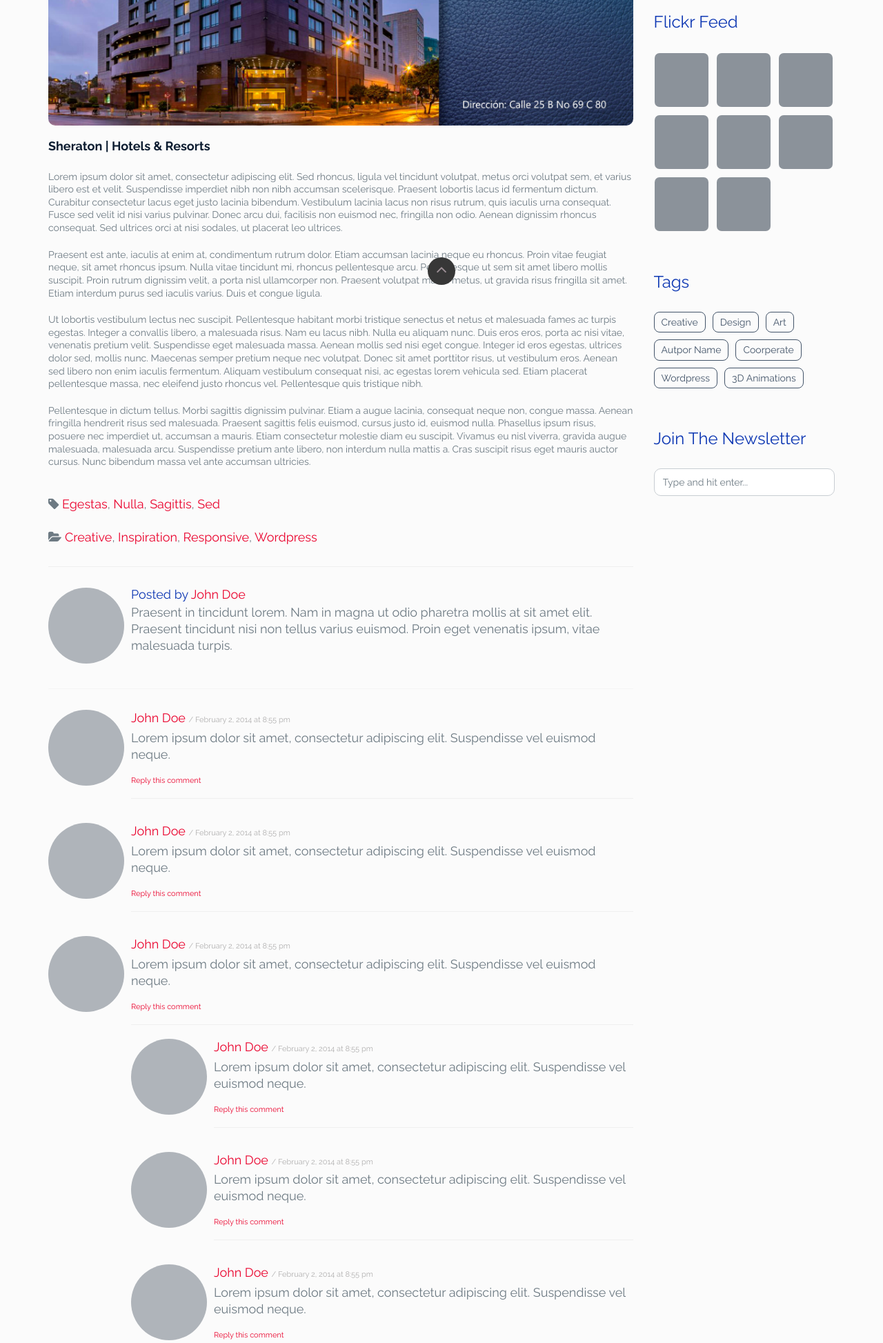
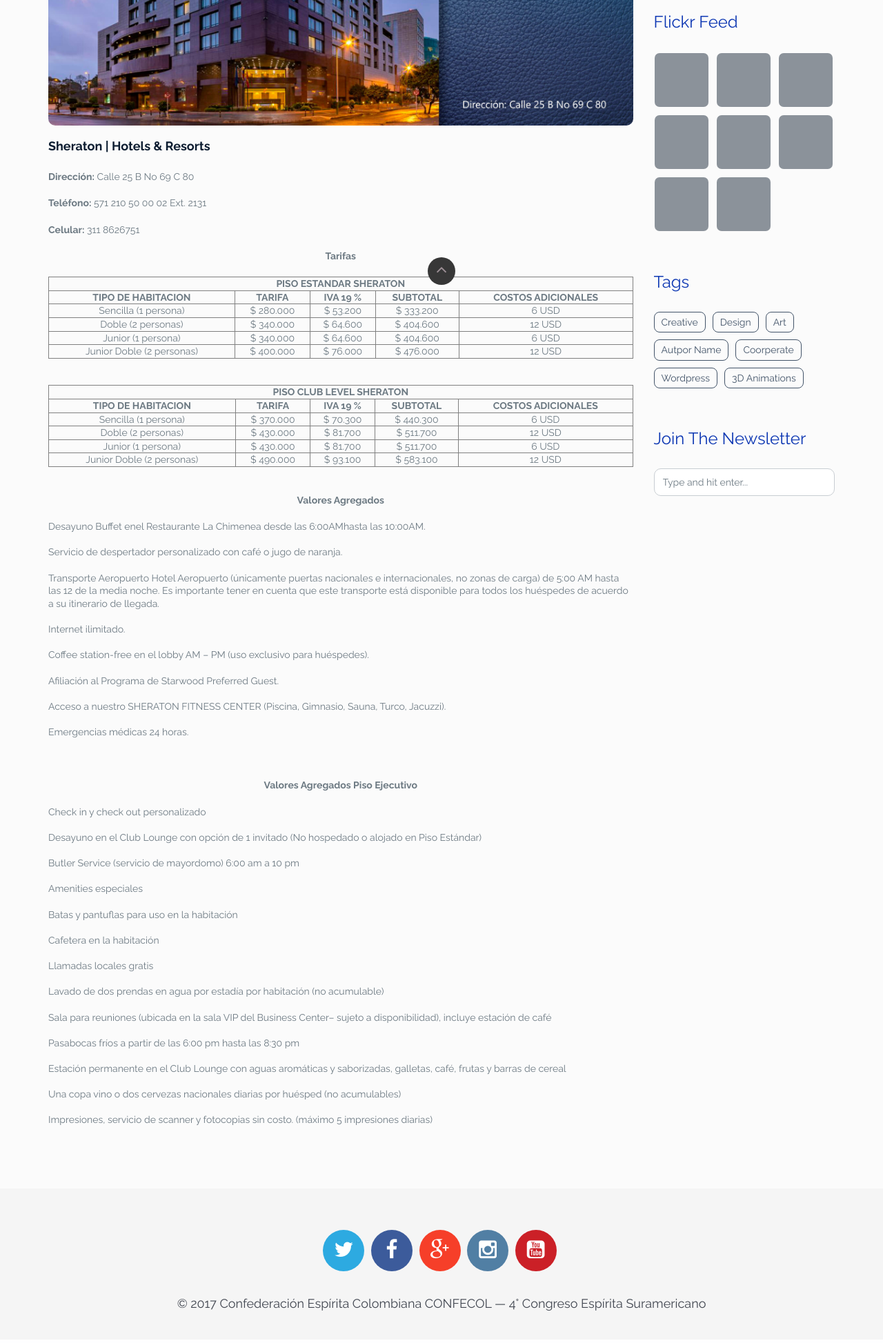
Before and after one commit to enteraweb/4ces, a PHP site: page /sheraton.php in a window 1280 px wide. Shown: the part 487-2434 px from the top of the page at 69% size. After the commit the page ends 2387 px from the top, so only its background shows below. Run offline with PHP 8.4, Linux system fonts and the light colour scheme.

Commit message:
sheraton
hotel

```diff
--- a/sheraton.php
+++ b/sheraton.php
@@ -96,133 +96,136 @@
                 </div>
                 <div class="post-body">
                     <div class="post-excerpt">
+                        <p><strong>Dirección:</strong> Calle 25 B No 69 C 80</p>
+                        <p><strong>Teléfono:</strong> 571 210 50 00 02 Ext. 2131</p>
+                        <p><strong>Celular:</strong> 311 8626751</p>
+                        <p align="center"><strong>Tarifas</strong></p>
+                                <p><table style="width: 100%; height: auto;" width="100%" border="1" class="col-md-5">
+                                    <tr>
+                                        <td colspan="5" align="center"><strong>PISO ESTANDAR SHERATON</strong></td>
+                                    </tr>
+                                    <tr>
+                                        <td align="center"><strong>TIPO DE HABITACION</strong></td>
+                                        <td align="center"><strong>TARIFA</strong></td>
+                                        <td align="center"><strong>IVA 19 %</strong></td>
+                                        <td align="center"><strong>SUBTOTAL</strong></td>
+                                        <td align="center"><strong>COSTOS ADICIONALES</strong></td>
+                                    </tr>
+                                    <tr>
+                                        <td align="center">Sencilla (1 persona)</td>
+                                        <td align="center">$ 280.000</td>
+                                        <td align="center">$ 53.200</td>
+                                        <td align="center">$ 333.200</td>
+                                        <td align="center">6 USD</td>
+                                    </tr>
+                                    <tr>
+                                        <td align="center">Doble (2 personas)</td>
+                                        <td align="center">$ 340.000</td>
+                                        <td align="center">$ 64.600</td>
+                                        <td align="center">$ 404.600</td>
+                                        <td align="center">12 USD</td>
+                                    </tr>
+                                    <tr>
+                                        <td align="center">Junior (1 persona)</td>
+                                        <td align="center">$ 340.000</td>
+                                        <td align="center">$ 64.600</td>
+                                        <td align="center">$ 404.600</td>
+                                        <td align="center">6 USD</td>
+                                    </tr>
+                                    <tr>
+                                        <td align="center">Junior Doble (2 personas)</td>
+                                        <td align="center">$ 400.000</td>
+                                        <td align="center">$ 76.000</td>
+                                        <td align="center">$ 476.000</td>
+                                        <td align="center">12 USD</td>
+                                    </tr>
+                                </table></p>
+                                <p>&nbsp;</p>
+                                <p><table style="width: 100%; height: auto;" width="100%" border="1" class="col-md-5">
+                                    <tr>
+                                        <td colspan="5" align="center"><strong>PISO CLUB LEVEL SHERATON</strong></td>
+                                    </tr>
+                                    <tr>
+                                        <td align="center"><strong>TIPO DE HABITACION</strong></td>
+                                        <td align="center"><strong>TARIFA</strong></td>
+                                        <td align="center"><strong>IVA 19 %</strong></td>
+                                        <td align="center"><strong>SUBTOTAL</strong></td>
+                                        <td align="center"><strong>COSTOS ADICIONALES</strong></td>
+                                    </tr>
+                                    <tr>
+                                        <td align="center">Sencilla (1 persona)</td>
+                                        <td align="center">$ 370.000</td>
+                                        <td align="center">$ 70.300</td>
+                                        <td align="center">$ 440.300</td>
+                                        <td align="center">6 USD</td>
+                                    </tr>
+                                    <tr>
+                                        <td align="center">Doble (2 personas)</td>
+                                        <td align="center">$ 430.000</td>
+                                        <td align="center">$ 81.700</td>
+                                        <td align="center">$ 511.700</td>
+                                        <td align="center">12 USD</td>
+                                    </tr>
+                                    <tr>
+                                        <td align="center">Junior (1 persona)</td>
+                                        <td align="center">$ 430.000</td>
+                                        <td align="center">$ 81.700</td>
+                                        <td align="center">$ 511.700</td>
+                                        <td align="center">6 USD</td>
+                                    </tr>
+                                    <tr>
+                                        <td align="center">Junior Doble (2 personas)</td>
+                                        <td align="center">$ 490.000</td>
+                                        <td align="center">$ 93.100</td>
+                                        <td align="center">$ 583.100</td>
+                                        <td align="center">12 USD</td>
+                                    </tr>
+                                </table></p>
 
-                        <p>Lorem ipsum dolor sit amet, consectetur adipiscing elit. Sed rhoncus, ligula vel tincidunt volutpat, metus orci volutpat sem, et varius libero est et velit. Suspendisse imperdiet nibh non nibh accumsan scelerisque. Praesent lobortis lacus id fermentum dictum. Curabitur consectetur lacus eget justo lacinia bibendum. Vestibulum lacinia lacus non risus rutrum, quis iaculis urna consequat. Fusce sed velit id nisi varius pulvinar. Donec arcu dui, facilisis non euismod nec, fringilla non odio. Aenean dignissim rhoncus consequat. Sed ultrices orci at nisi sodales, ut placerat leo ultrices.</p>
-
-                        <p>Praesent est ante, iaculis at enim at, condimentum rutrum dolor. Etiam accumsan lacinia neque eu rhoncus. Proin vitae feugiat neque, sit amet rhoncus ipsum. Nulla vitae tincidunt mi, rhoncus pellentesque arcu. Pellentesque ut sem sit amet libero mollis suscipit. Proin rutrum dignissim velit, a porta nisl ullamcorper non. Praesent volutpat mattis metus, ut gravida risus fringilla sit amet. Etiam interdum purus sed iaculis varius. Duis et congue ligula.</p>
-
-                        <p>Ut lobortis vestibulum lectus nec suscipit. Pellentesque habitant morbi tristique senectus et netus et malesuada fames ac turpis egestas. Integer a convallis libero, a malesuada risus. Nam eu lacus nibh. Nulla eu aliquam nunc. Duis eros eros, porta ac nisi vitae, venenatis pretium velit. Suspendisse eget malesuada massa. Aenean mollis sed nisi eget congue. Integer id eros egestas, ultrices dolor sed, mollis nunc. Maecenas semper pretium neque nec volutpat. Donec sit amet porttitor risus, ut vestibulum eros. Aenean sed libero non enim iaculis fermentum. Aliquam vestibulum consequat nisi, ac egestas lorem vehicula sed. Etiam placerat pellentesque massa, nec eleifend justo rhoncus vel. Pellentesque quis tristique nibh.</p>
-
-                        <p>Pellentesque in dictum tellus. Morbi sagittis dignissim pulvinar. Etiam a augue lacinia, consequat neque non, congue massa. Aenean fringilla hendrerit risus sed malesuada. Praesent sagittis felis euismod, cursus justo id, euismod nulla. Phasellus ipsum risus, posuere nec imperdiet ut, accumsan a mauris. Etiam consectetur molestie diam eu suscipit. Vivamus eu nisl viverra, gravida augue malesuada, malesuada arcu. Suspendisse pretium ante libero, non interdum nulla mattis a. Cras suscipit risus eget mauris auctor cursus. Nunc bibendum massa vel ante accumsan ultricies.</p>
-
+                            <p>&nbsp;</p>
+                            <p align="center"><strong>Valores Agregados</strong></p>
+                            <ul type="square">
+                                <li>Desayuno  Buffet enel  Restaurante La  Chimenea  desde  las  6:00AMhasta las 10:00AM.</li><br>
+                                <li>Servicio de despertador personalizado con café o jugo de naranja.</li><br>
+                                <li>Transporte Aeropuerto Hotel Aeropuerto (únicamente puertas nacionales e internacionales, no zonas de carga) de 5:00 AM hasta las 12 de la media noche. Es importante tener en cuenta que este transporte está disponible para todos los huéspedes de acuerdo a su itinerario de llegada.</li><br>
+                                <li>Internet ilimitado.</li><br>
+                                <li>Coffee station-free  en el lobby AM – PM (uso exclusivo para huéspedes).</li><br>
+                                <li>Afiliación al Programa de Starwood Preferred Guest.</li><br>
+                                <li>Acceso a nuestro SHERATON FITNESS CENTER (Piscina, Gimnasio, Sauna, Turco, Jacuzzi).</li><br>
+                                <li>Emergencias médicas 24 horas.</li>
+                            </ul>
+                            <p>&nbsp;</p>
+                            <p align="center"><strong>Valores Agregados Piso Ejecutivo</strong></p>
+                            <ul type="square">
+                                <li>Check in y check out personalizado</li><br>
+                                <li>Desayuno en el Club Lounge con opción de 1 invitado (No hospedado o alojado en Piso Estándar)</li><br>
+                                <li>Butler Service (servicio de mayordomo) 6:00 am a 10 pm</li><br>
+                                <li>Amenities especiales</li><br>
+                                <li>Batas y pantuflas para uso en la habitación</li><br>
+                                <li>Cafetera en la habitación</li><br>
+                                <li>Llamadas locales gratis</li><br>
+                                <li>Lavado de dos prendas en agua por estadía por habitación (no acumulable)</li><br>
+                                <li>Sala para reuniones (ubicada en la sala VIP del Business Center– sujeto a disponibilidad), incluye estación de café</li><br>
+                                <li>Pasabocas fríos a partir de las 6:00 pm hasta las 8:30 pm</li><br>
+                                <li>Estación permanente en el Club Lounge con aguas aromáticas y saborizadas, galletas, café, frutas y barras de cereal</li><br>
+                                <li>Una copa vino o dos cervezas nacionales diarias por huésped (no acumulables)</li><br>
+                                <li>Impresiones, servicio de scanner y fotocopias sin costo. (máximo 5 impresiones diarias)</li>
+                            </ul>
                     </div>
                 </div>
-                <footer class="post-meta">
-                    <span class="post-tags"><i class="fa fa-tag"></i> <a href="#">Egestas</a>, <a href="#">Nulla</a>, <a href="#">Sagittis</a>, <a href="#">Sed</a></span> &nbsp;
-                    <span class="post-categories"><i class="fa fa-folder-open"></i> <a href="#">Creative</a>, <a href="#">Inspiration</a>, <a href="#">Responsive</a>, <a href="#">Wordpress</a></span>
-                </footer>
+
             </article>
 
             <!-- About the author -->
-            <div class="about-the-author clearfix">
-                <div class="media">
-                    <img class="img-circle media-object pull-left" src="assets/img/preview/avatar-v2-1.jpg" alt="">
-                    <div class="media-body">
-                        <h4 class="media-heading">Posted by <a href="#">John Doe</a></h4>
-                        <p>Praesent in tincidunt lorem. Nam in magna ut odio pharetra mollis at sit amet
-                            elit. Praesent tincidunt nisi non tellus varius euismod. Proin eget venenatis
-                            ipsum, vitae malesuada turpis. </p>
-                    </div>
-                </div>
-            </div>
+
             <!-- /About the author -->
 
             <!-- Comments -->
-            <div class="comments">
-                <div class="media comment">
-                    <a href="#" class="pull-left comment-avatar">
-                        <img alt="" src="assets/img/preview/avatar-v2-3.jpg" class="media-object img-circle">
-                    </a>
-                    <div class="media-body">
-                        <p class="comment-meta"><span class="comment-author"><a href="#">John Doe</a> <span class="comment-date"> / February 2, 2014 at 8:55 pm</span></span></p>
-                        <p class="comment-text">Lorem ipsum dolor sit amet, consectetur adipiscing elit. Suspendisse vel euismod neque.</p>
-                        <p class="comment-reply"><a href="#">Reply this comment</a></p>
-                    </div>
-                </div>
-                <div class="media comment">
-                    <a href="#" class="pull-left comment-avatar">
-                        <img alt="" src="assets/img/preview/avatar-v2-2.jpg" class="media-object img-circle">
-                    </a>
-                    <div class="media-body">
-                        <p class="comment-meta"><span class="comment-author"><a href="#">John Doe</a> <span class="comment-date"> / February 2, 2014 at 8:55 pm</span></span></p>
-                        <p class="comment-text">Lorem ipsum dolor sit amet, consectetur adipiscing elit. Suspendisse vel euismod neque.</p>
-                        <p class="comment-reply"><a href="#">Reply this comment</a></p>
-                    </div>
-                </div>
-                <div class="media comment">
-                    <a href="#" class="pull-left comment-avatar">
-                        <img alt="" src="assets/img/preview/avatar-v2-3.jpg" class="media-object img-circle">
-                    </a>
-                    <div class="media-body">
-                        <p class="comment-meta"><span class="comment-author"><a href="#">John Doe</a> <span class="comment-date"> / February 2, 2014 at 8:55 pm</span></span></p>
-                        <p class="comment-text">Lorem ipsum dolor sit amet, consectetur adipiscing elit. Suspendisse vel euismod neque.</p>
-                        <p class="comment-reply"><a href="#">Reply this comment</a></p>
-                        <div class="media comment">
-                            <a href="#" class="pull-left comment-avatar">
-                                <img alt="" src="assets/img/preview/avatar-v2-1.jpg" class="media-object img-circle">
-                            </a>
-                            <div class="media-body">
-                                <p class="comment-meta"><span class="comment-author"><a href="#">John Doe</a> <span class="comment-date"> / February 2, 2014 at 8:55 pm</span></span></p>
-                                <p class="comment-text">Lorem ipsum dolor sit amet, consectetur adipiscing elit. Suspendisse vel euismod neque.</p>
-                                <p class="comment-reply"><a href="#">Reply this comment</a></p>
-                            </div>
-                        </div>
-                        <div class="media comment">
-                            <a href="#" class="pull-left comment-avatar">
-                                <img alt="" src="assets/img/preview/avatar-v2-2.jpg" class="media-object img-circle">
-                            </a>
-                            <div class="media-body">
-                                <p class="comment-meta"><span class="comment-author"><a href="#">John Doe</a> <span class="comment-date"> / February 2, 2014 at 8:55 pm</span></span></p>
-                                <p class="comment-text">Lorem ipsum dolor sit amet, consectetur adipiscing elit. Suspendisse vel euismod neque.</p>
-                                <p class="comment-reply"><a href="#">Reply this comment</a></p>
-                            </div>
-                        </div>
-                        <div class="media comment">
-                            <a href="#" class="pull-left comment-avatar">
-                                <img alt="" src="assets/img/preview/avatar-v2-2.jpg" class="media-object img-circle">
-                            </a>
-                            <div class="media-body">
-                                <p class="comment-meta"><span class="comment-author"><a href="#">John Doe</a> <span class="comment-date"> / February 2, 2014 at 8:55 pm</span></span></p>
-                                <p class="comment-text">Lorem ipsum dolor sit amet, consectetur adipiscing elit. Suspendisse vel euismod neque.</p>
-                                <p class="comment-reply"><a href="#">Reply this comment</a></p>
-                            </div>
-                        </div>
-                    </div>
-                </div>
-                <div class="media comment">
-                    <a href="#" class="pull-left comment-avatar">
-                        <img alt="" src="assets/img/preview/avatar-v2-1.jpg" class="media-object img-circle">
-                    </a>
-                    <div class="media-body">
-                        <p class="comment-meta"><span class="comment-author"><a href="#">John Doe</a> <span class="comment-date"> / February 2, 2014 at 8:55 pm</span></span></p>
-                        <p class="comment-text">Lorem ipsum dolor sit amet, consectetur adipiscing elit. Suspendisse vel euismod neque.</p>
-                        <p class="comment-reply"><a href="#">Reply this comment</a></p>
-                    </div>
-                </div>
-                <div class="media comment">
-                    <a href="#" class="pull-left comment-avatar">
-                        <img alt="" src="assets/img/preview/avatar-v2-3.jpg" class="media-object img-circle">
-                    </a>
-                    <div class="media-body">
-                        <p class="comment-meta"><span class="comment-author"><a href="#">John Doe</a> <span class="comment-date"> / February 2, 2014 at 8:55 pm</span></span></p>
-                        <p class="comment-text">Lorem ipsum dolor sit amet, consectetur adipiscing elit. Suspendisse vel euismod neque.</p>
-                        <p class="comment-reply"><a href="#">Reply this comment</a></p>
-                    </div>
-                </div>
-            </div>
+
             <!-- /Comments -->
 
             <!-- Leave a Comment -->
-            <div class="comments-form">
-                <h4 class="block-title">Leave a Comment</h4>
-                <form method="post" action="#" name="comments-form" id="comments-form">
-                    <div class="form-group"><input type="text" placeholder="Name" class="form-control" title="comments-form-name" name="comments-form-name"></div>
-                    <div class="form-group"><input type="text" placeholder="Email" class="form-control" title="comments-form-email" name="comments-formemail"></div>
-                    <div class="form-group"><input type="text" placeholder="Website" class="form-control" title="comments-form-website" name="comments-form-website"></div>
-                    <div class="form-group"><textarea placeholder="Your Message ..." class="form-control" title="comments-form-comments" name="comments-form-comments" rows="6"></textarea></div>
-                    <div class="form-group"><input type="submit" class="btn btn-theme" id="submit" value="Send Comment"></div>
-                </form>
-            </div>
+
             <!-- /Leave a Comment -->
 
         </section>
```
